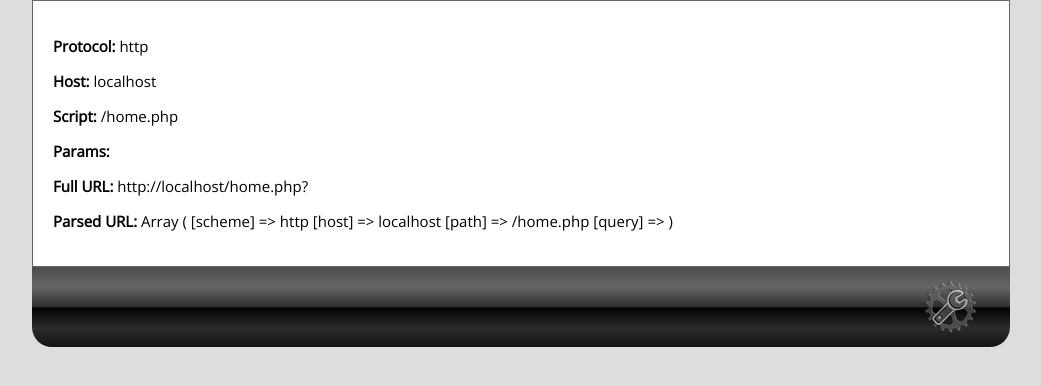
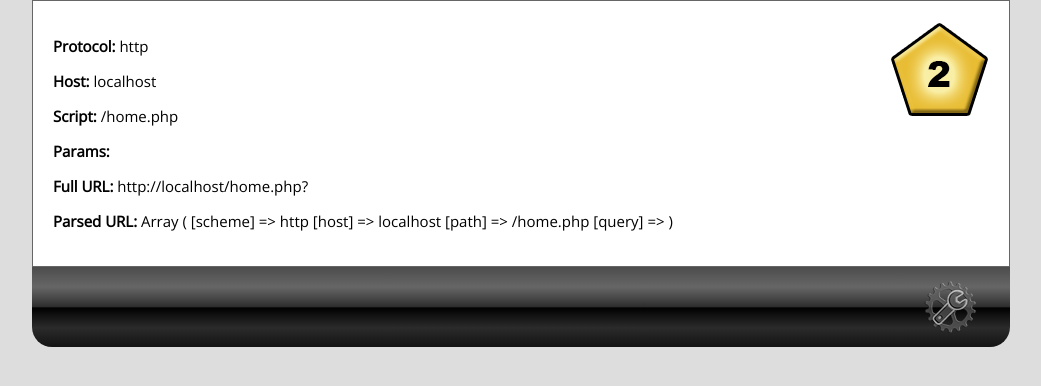
Before and after one commit to theMightyToro/contextual, a PHP site: page /home.php in a window 1280 px wide. Shown: the part 99-485 px from the top of the page, without its empty margins (119-1160 px from the left). Run offline with PHP 8.4, Linux system fonts and the light colour scheme.

Commit message:
Added if/else selector for contextual image selection

```diff
--- a/home.php
+++ b/home.php
@@ -15,6 +15,10 @@
     		//params come after structure with ? (e.g. city=Dallas&start=10)
 		    $params   = $_SERVER['QUERY_STRING'];
 			$currentUrl = $protocol . '://' . $host . $script . '?' . $params;
+
+			//Sets contextual image with an if/else statement
+			$contextual = strpos($_SERVER['SCRIPT_NAME'],'home')
+			  === FALSE ? 'context1.png' : 'context2.png';
 		?>
 	</head>
 	<body>
@@ -25,6 +29,8 @@
 		</div>
 		<div class="container-content">
 			<article class="content">
+				<img src="<?php echo $contextual; ?>" alt="context" class="contextual"/>
+
 				<p><strong>Protocol:</strong> <?php echo $protocol; ?></p>
 				<p><strong>Host:</strong> <?php echo $host; ?></p>
 				<p><strong>Script:</strong> <?php echo $script; ?></p>
--- a/site.css
+++ b/site.css
@@ -43,6 +43,10 @@ body {
 	font-family: 'Open Sans', sans-serif;
 	font-size: 15px;
 }
+.contextual {
+	float:right;
+	padding: 0 0 10px 10px;
+}
 .container-footer {
 	clear:both;
 
```
Also changed, not shown: context1.png (added), context2.png (added), context3.png (added), context4.png (added), context5.png (added), context6.png (added).
